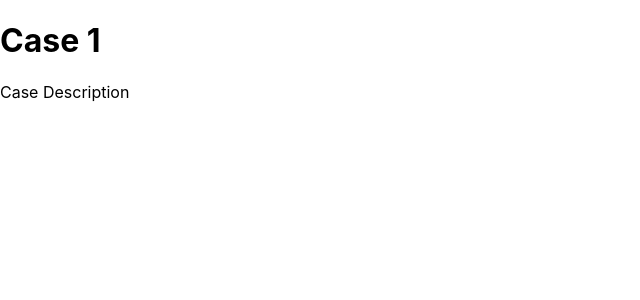
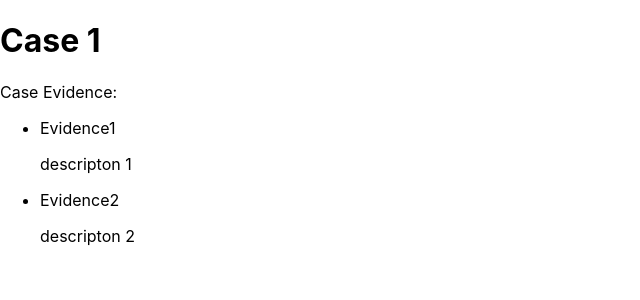
Before and after one commit to YanaSmelik/Pepe-Silvia, a React (Create React App) app: page /case/1 in a window 1280 px wide. Shown: the top 300 px of the page, without its empty margins (0-640 px from the left). Built offline with nearby package versions, Linux system fonts and the light colour scheme.

Commit message:
Add Evidence component

```diff
--- a/src/App.js
+++ b/src/App.js
@@ -1,16 +1,19 @@
 import MyInvestigations from "./components/MyInvestigations";
 import casesData from "./data/cases.json";
+import evidenceData from "./data/evidence.json";
 import { useState } from "react";
 import {  Route, Routes } from "react-router-dom";
 import Case from "./components/Case";
 
+
 function App() {
   const [cases] = useState(casesData);
+  const[evidenceItems] = useState(evidenceData);
 
   return (
     <Routes>
-      <Route path="/" element={<MyInvestigations cases={cases} />} />
-      <Route path="/case/:id" element={<Case cases={cases} />}/>
+      <Route path="/" element={<MyInvestigations cases={cases}  />} />
+      <Route path="/case/:id" element={<Case cases={cases} evidenceItems={evidenceItems} />}/>
     </Routes>
   );
 }
--- a/src/components/Case.js
+++ b/src/components/Case.js
@@ -1,14 +1,23 @@
-import {useParams} from "react-router-dom"
+import {useParams} from "react-router-dom";
 
 function Case(props){
     const {id} = useParams();
     let caseItem = props.cases.find((item) => item.id === id);
+    let caseEvidence = props.evidenceItems.filter((item) => item.caseId === id);
 
 
     return (
         <div>
             <h1>Case {caseItem.id}</h1>
-            <p>Case Description</p>
+            <p>Case Evidence:</p>
+               <ul>
+               {caseEvidence.map((el) => (
+                    <li key={el.id}>
+                        <p>{el.title}</p>
+                        <p>{el.description}</p>
+                    </li>
+                ))}
+            </ul>
         </div>
     )
 }
--- /dev/null
+++ b/src/data/evidence.json
@@ -0,0 +1,32 @@
+[
+    {
+        "id": "1",
+        "caseId": "1",
+        "title": "Evidence1",
+        "description": "descripton 1"
+    },
+     {
+        "id": "2",
+        "caseId": "1",
+        "title": "Evidence2",
+        "description": "descripton 2"
+    },
+     {
+        "id": "3",
+        "caseId": "2",
+        "title": "Evidence3",
+        "description": "descripton 3"
+    },
+     {
+        "id": "4",
+        "caseId": "5",
+        "title": "Evidence4",
+        "description": "descripton 4"
+    },
+     {
+        "id": "5",
+        "caseId": "3",
+        "title": "Evidence5",
+        "description": "descripton 5"
+    }
+]
```
Also changed, not shown: src/components/Evidence.js (added, +10 -0 lines), src/logo.svg (deleted).
